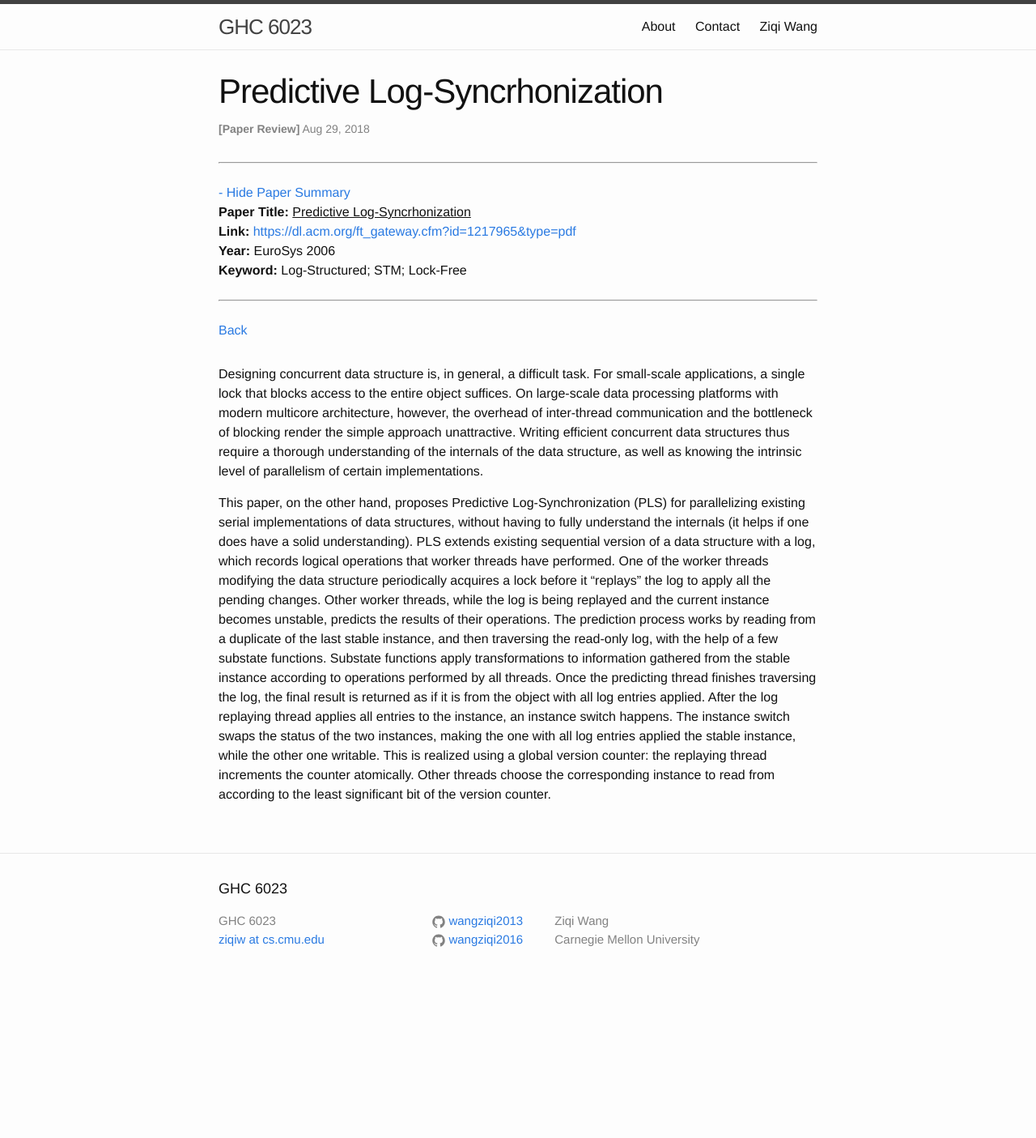
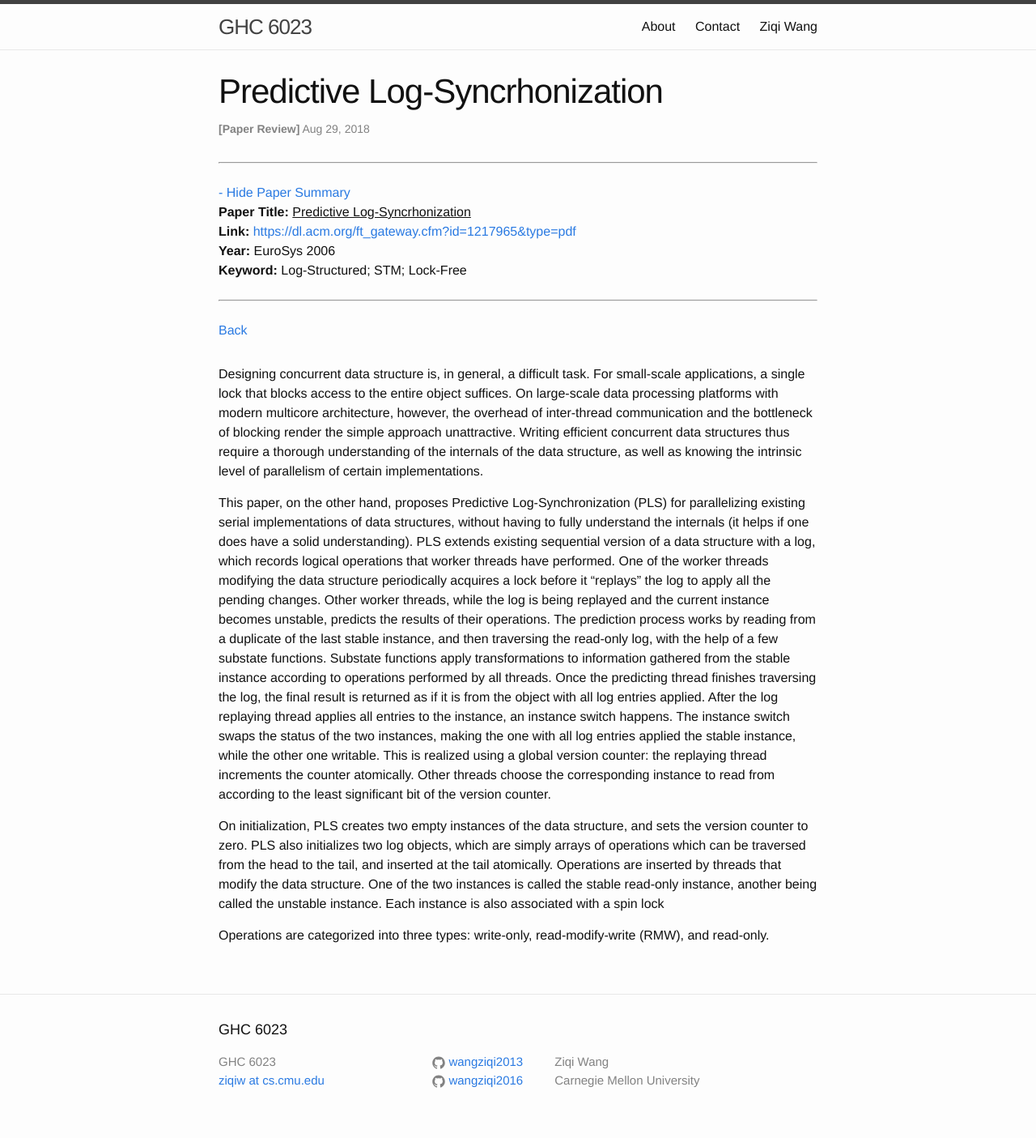
Before and after one commit to wangziqi2013/wangziqi2013.github.io, a Jekyll site: the page built from _posts/2018-08-29-pls.markdown, in a window 1280 px wide. Shown: the whole page at 81% size. Built offline with Jekyll 4.4.1, drawn with Linux system fonts in a browser that asks for light colours; before the commit the page ends 1231 px from its top, so only the background shows below that.

Commit message:
Working on third paragraph

```diff
--- a/_posts/2018-08-29-pls.markdown
+++ b/_posts/2018-08-29-pls.markdown
@@ -32,3 +32,10 @@ thread applies all entries to the instance, an instance switch happens. The inst
 making the one with all log entries applied the stable instance, while the other one writable. This is realized using a global
 version counter: the replaying thread increments the counter atomically. Other threads choose the corresponding instance to
 read from according to the least significant bit of the version counter.
+
+On initialization, PLS creates two empty instances of the data structure, and sets the version counter to zero. PLS also initializes
+two log objects, which are simply arrays of operations which can be traversed from the head to the tail, and inserted at
+the tail atomically. Operations are inserted by threads that modify the data structure. One of the two instances is called the
+stable read-only instance, another being called the unstable instance. Each instance is also associated with a spin lock
+
+Operations are categorized into three types: write-only, read-modify-write (RMW), and read-only.
```
